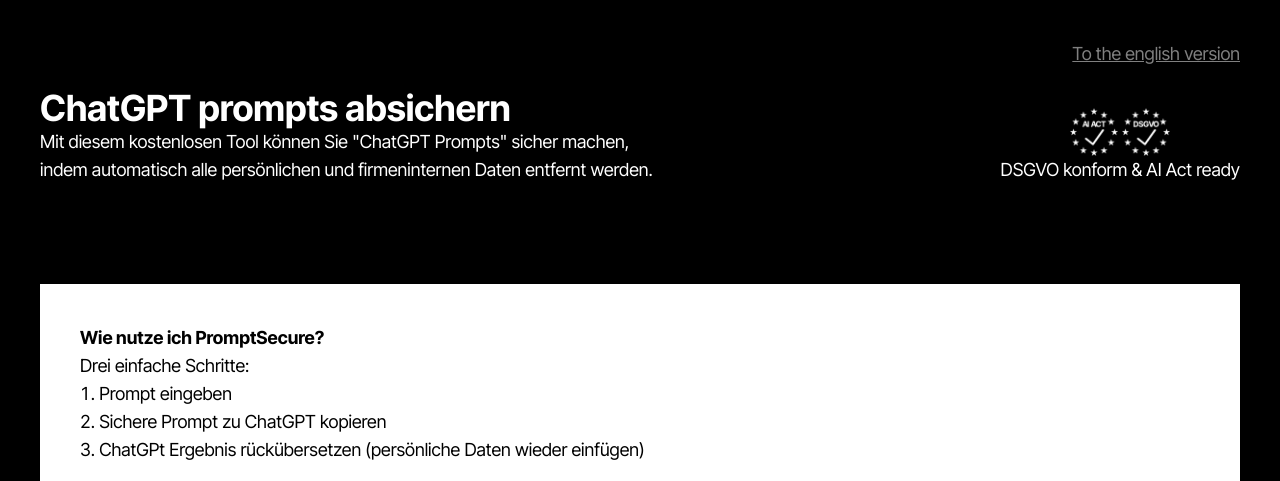
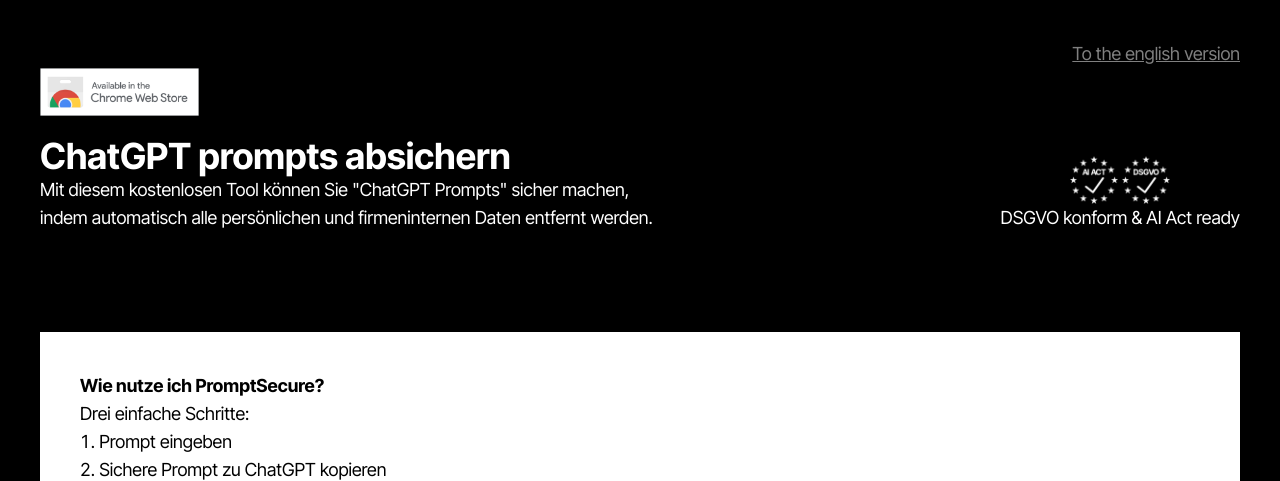
Before and after one commit to beans-bytes/promptsecure.co, a plain HTML site: page docs/de.html in a window 1280 px wide. Shown: the top 481 px of the page. Drawn offline with nearby package versions, Linux system fonts and the light colour scheme; grey boxes are pictures that could not be loaded.

Commit message:
Add chrome webstore logo

```diff
--- a/docs/de.html
+++ b/docs/de.html
@@ -11,6 +11,9 @@
 <div class="container mx-auto p-10">
     <div class="text-right opacity-50">
         <a href="/" class="text-white underline">To the english version</a>
+    </div>
+    <div class="text-left">
+        <a href="https://www.promptsecure.co/chrome"><img src="img/chrome_webstore.png" class="h-12"></a>
     </div>
     <div class="my-5 flex justify-between">
         <div>
```
Also changed, not shown: docs/index.html (+3 -0 lines), docs/img/chrome_webstore.png (added).
